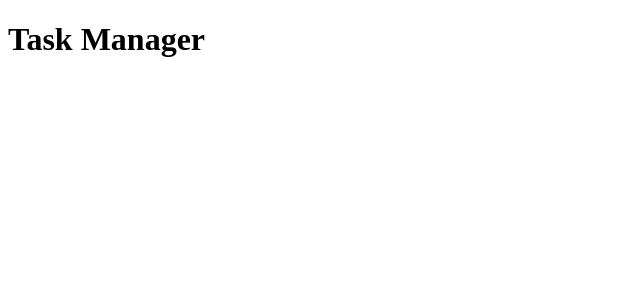
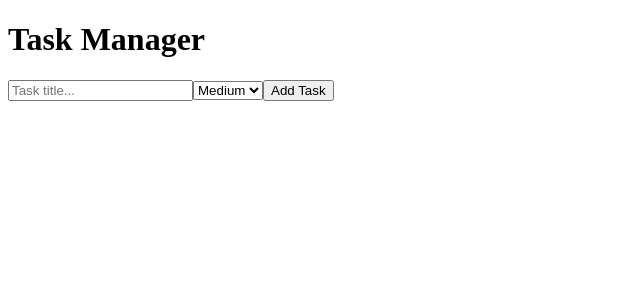
Before and after one commit to BogdanPotapenko/task-manager-potapenko, a Vue app: page / in a window 1280 px wide. Shown: the top 300 px of the page, without its empty margins (0-640 px from the left). Built offline with nearby package versions, Linux system fonts and the light colour scheme.

Commit message:
add input handling

```diff
--- a/src/App.vue
+++ b/src/App.vue
@@ -1,6 +1,7 @@
 <template>
   <div id="app">
     <h1>Task Manager</h1>
+    <InputForm />
     <TaskList :tasks="taskStore.tasks" />
   </div>
 </template>
@@ -8,4 +9,5 @@
 <script setup>
 import { taskStore } from './modules/tasks/taskStore'
 import TaskList from './modules/tasks/TaskList.vue'
+import InputForm from './modules/input/InputForm.vue'
 </script>
--- a/src/modules/input/InputForm.vue
+++ b/src/modules/input/InputForm.vue
@@ -1,8 +1,27 @@
 <template>
-  <div class="input-form">
-    <!-- input form placeholder -->
-  </div>
+  <form class="input-form" @submit.prevent="handleSubmit">
+    <input v-model="title" type="text" placeholder="Task title..." />
+    <select v-model="priority">
+      <option value="low">Low</option>
+      <option value="medium">Medium</option>
+      <option value="high">High</option>
+    </select>
+    <button type="submit">Add Task</button>
+  </form>
 </template>
 
 <script setup>
+import { ref } from 'vue'
+import { taskStore } from '../tasks/taskStore'
+
+const title = ref('')
+const priority = ref('medium')
+
+function handleSubmit() {
+  if (title.value.trim()) {
+    taskStore.addTask(title.value.trim(), priority.value)
+    title.value = ''
+    priority.value = 'medium'
+  }
+}
 </script>
```
